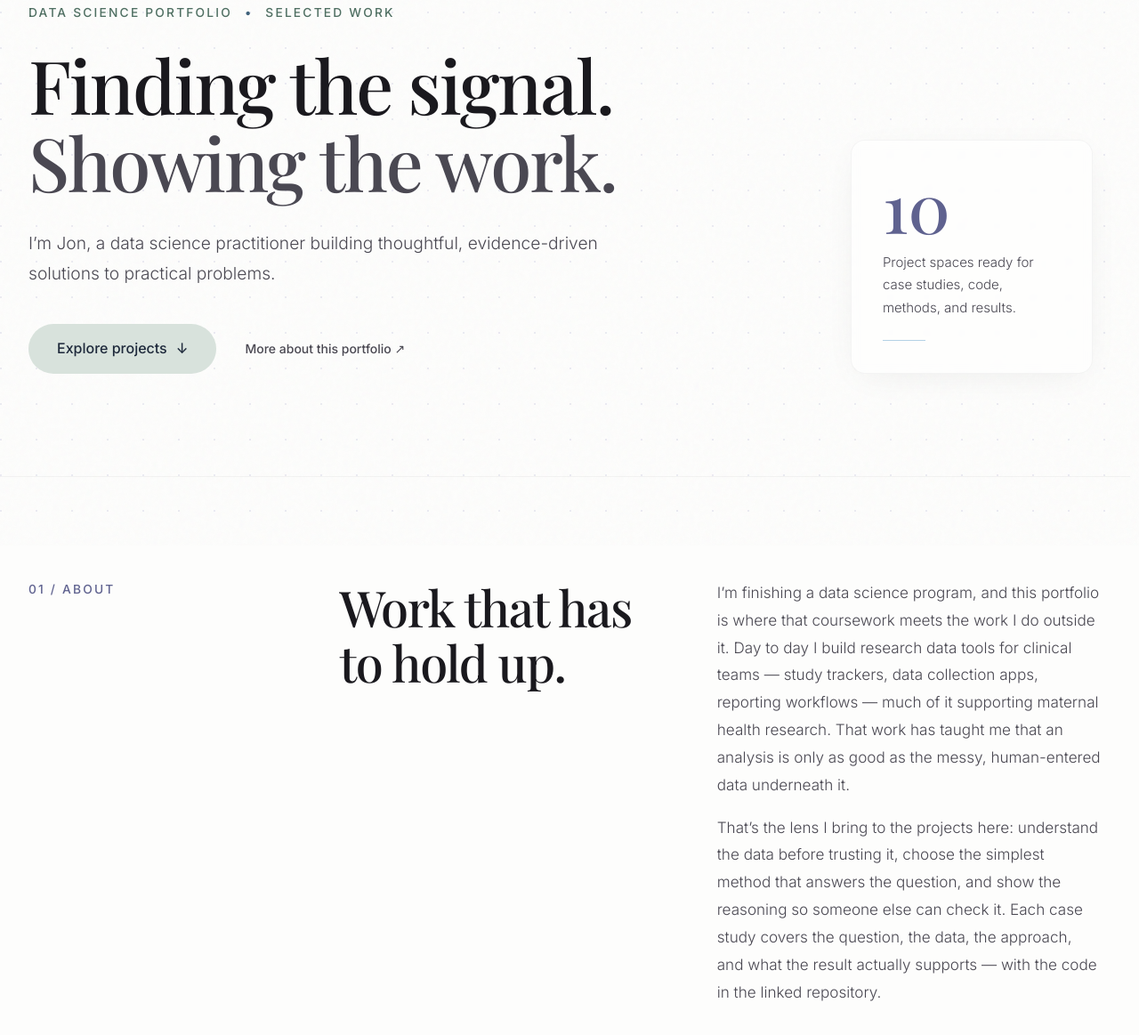
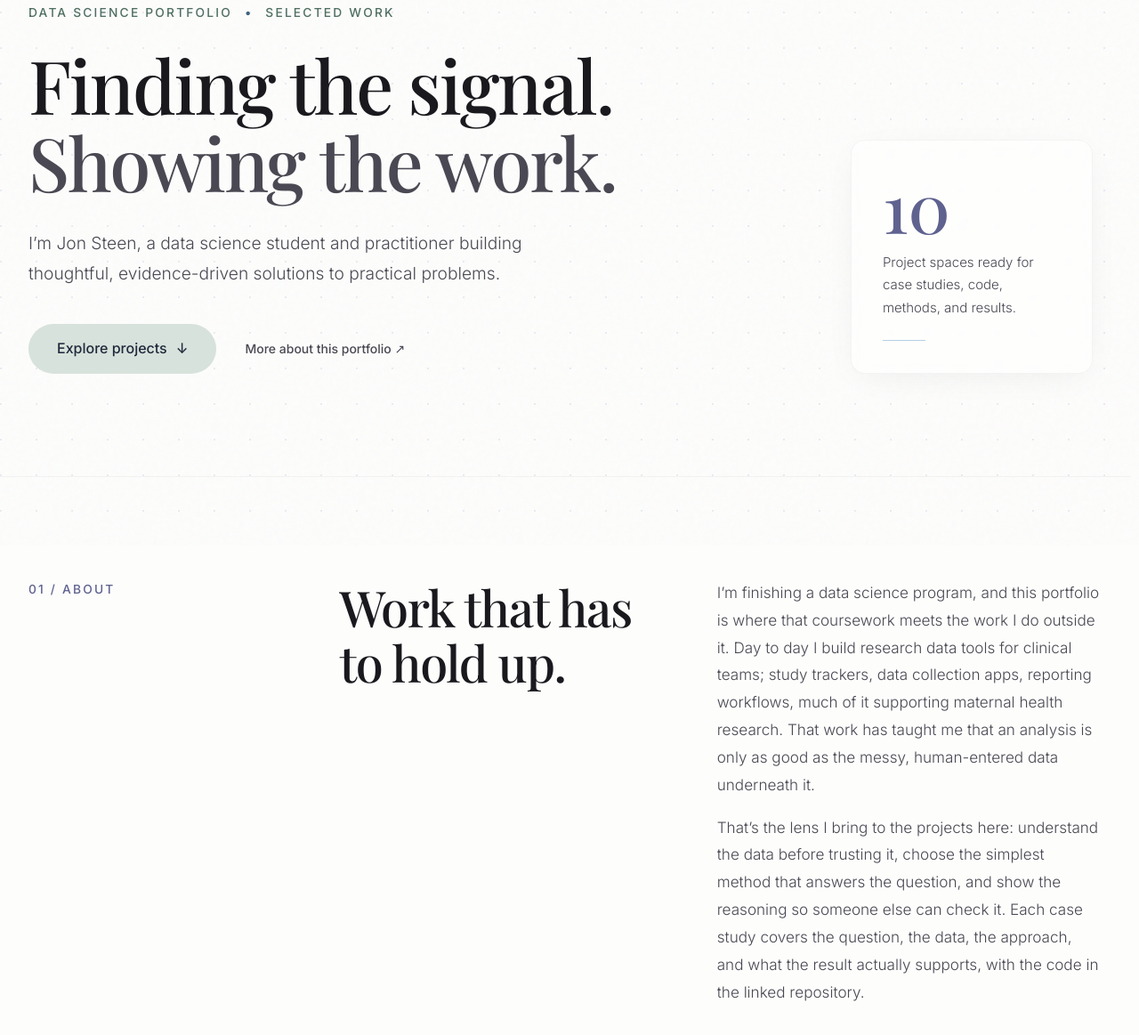
Before and after one commit to therightjon/data-science-portfolio, a plain HTML site: page index.html in a window 1280 px wide. Shown: the part 187-1350 px from the top of the page at 89% size. Drawn offline with nearby package versions, Linux system fonts and the light colour scheme; a web font is replaced by a local one.

Commit message:
Refine hero and about copy in index page
Updates homepage messaging in `index.html` to better reflect Jon’s identity and role by adding his full name and student status in the hero intro. Also revises punctuation in the About section for smoother, clearer prose while keeping the original meaning intact.

```diff
--- a/index.html
+++ b/index.html
@@ -41,7 +41,7 @@
       <div class="hero-copy reveal">
         <p class="eyebrow">Data Science Portfolio <span>•</span> Selected Work</p>
         <h1 id="hero-title">Finding the signal.<br><em>Showing the work.</em></h1>
-        <p class="hero-intro">I’m Jon, a data science practitioner building thoughtful, evidence-driven solutions to practical problems.</p>
+        <p class="hero-intro">I’m Jon Steen, a data science student and practitioner building thoughtful, evidence-driven solutions to practical problems.</p>
         <div class="hero-actions">
           <a class="button button-primary" href="#projects">Explore projects <span aria-hidden="true">↓</span></a>
           <a class="text-link" href="#about">More about this portfolio <span aria-hidden="true">↗</span></a>
@@ -59,8 +59,8 @@
       <div class="about-content reveal">
         <h2 id="about-title">Work that has to hold up.</h2>
         <div class="about-copy">
-          <p>I’m finishing a data science program, and this portfolio is where that coursework meets the work I do outside it. Day to day I build research data tools for clinical teams — study trackers, data collection apps, reporting workflows — much of it supporting maternal health research. That work has taught me that an analysis is only as good as the messy, human-entered data underneath it.</p>
-          <p>That’s the lens I bring to the projects here: understand the data before trusting it, choose the simplest method that answers the question, and show the reasoning so someone else can check it. Each case study covers the question, the data, the approach, and what the result actually supports — with the code in the linked repository.</p>
+          <p>I’m finishing a data science program, and this portfolio is where that coursework meets the work I do outside it. Day to day I build research data tools for clinical teams; study trackers, data collection apps, reporting workflows, much of it supporting maternal health research. That work has taught me that an analysis is only as good as the messy, human-entered data underneath it.</p>
+          <p>That’s the lens I bring to the projects here: understand the data before trusting it, choose the simplest method that answers the question, and show the reasoning so someone else can check it. Each case study covers the question, the data, the approach, and what the result actually supports, with the code in the linked repository.</p>
         </div>
       </div>
     </section>
```
